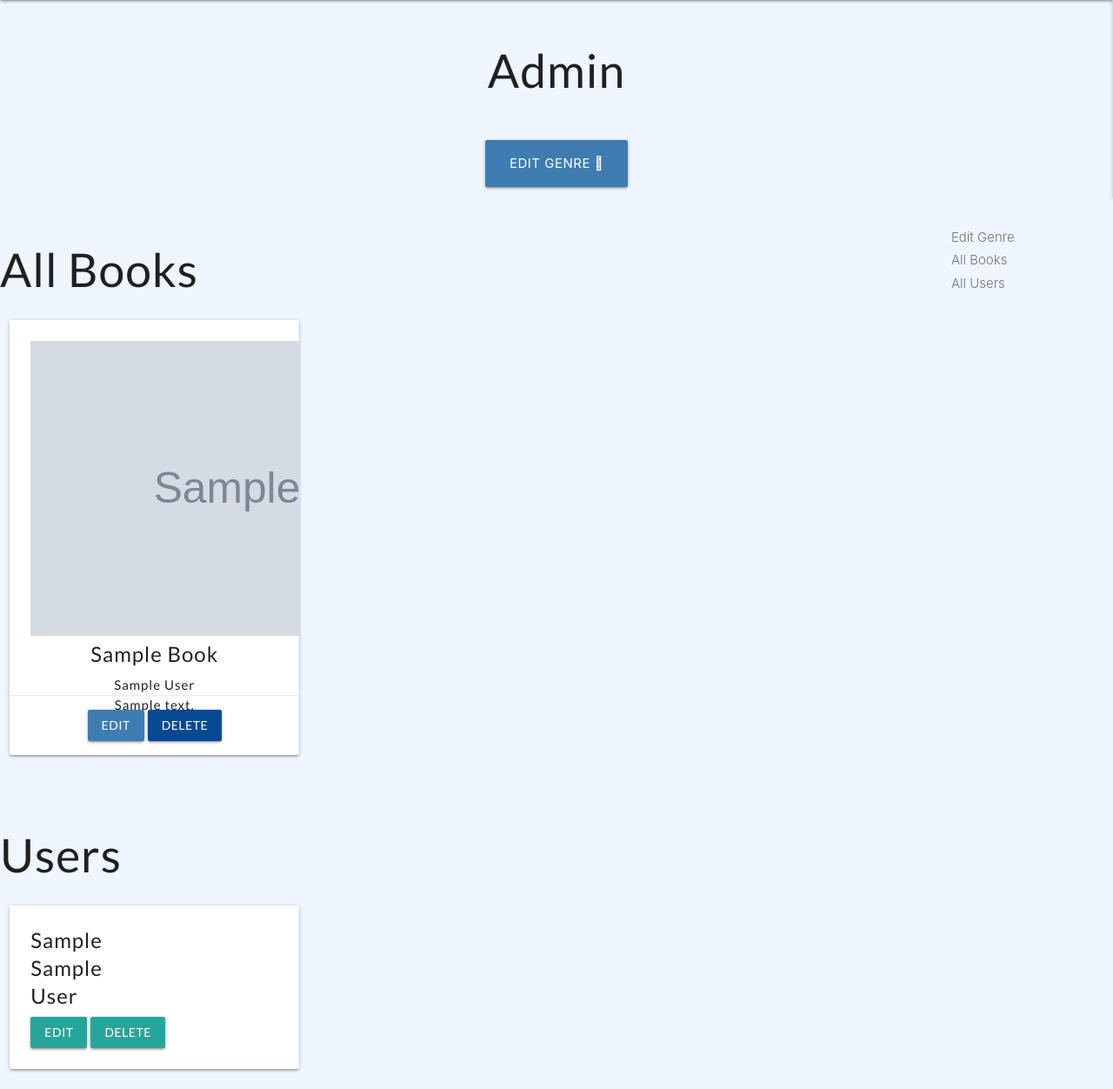
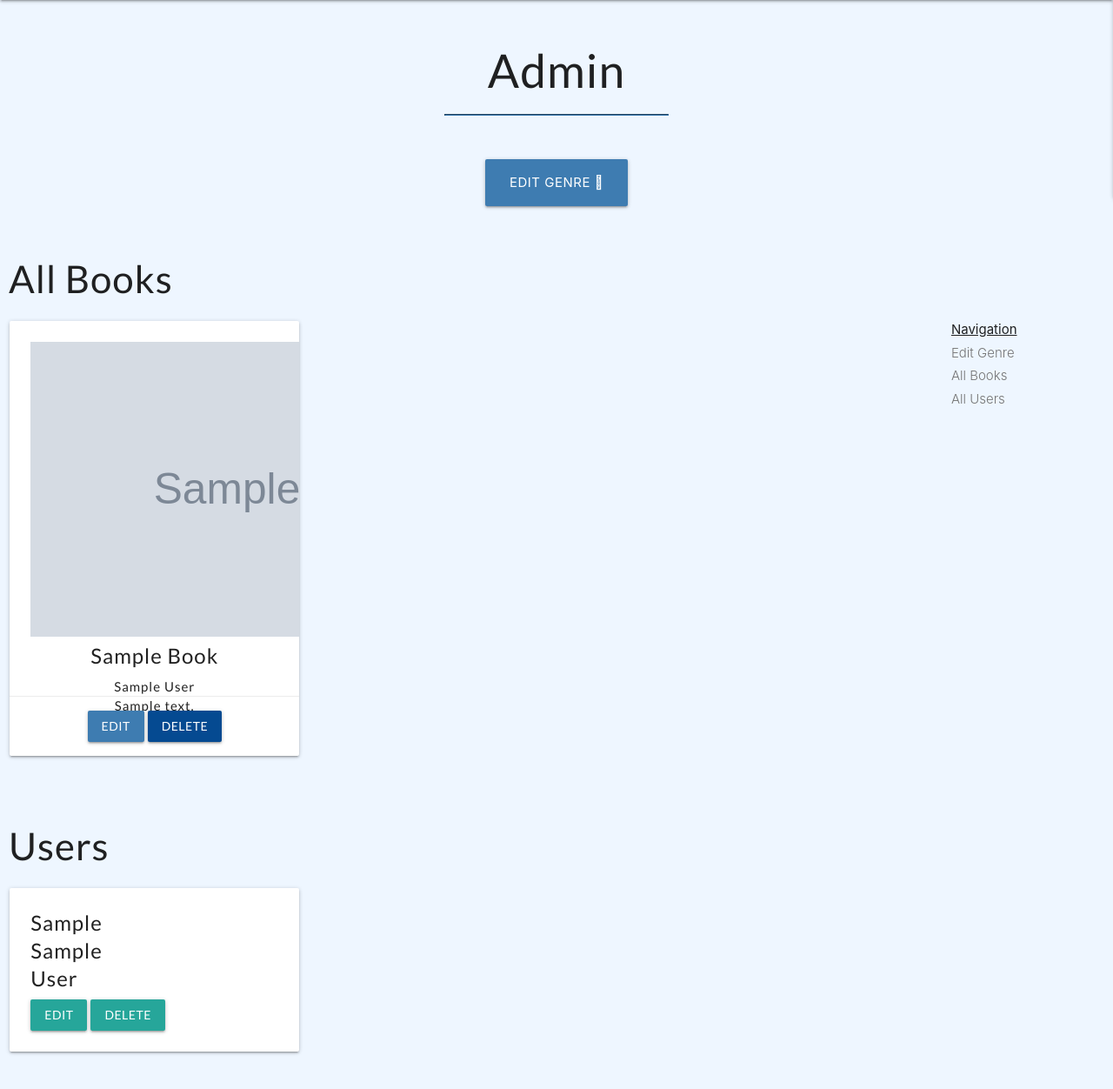
Before and after one commit to stefbez/the-book-club, a Flask app: page /admin/1 in a window 1280 px wide. Shown: the part 64-1316 px from the top of the page at 87% size. Run offline with Flask 2, Linux system fonts and the light colour scheme; the visitor is signed in with stand-in values (Sample User, id 1); grey boxes marked "Sample" are stand-in pictures; a database or web service that is not in the repository returns one stand-in record (values such as "Sample title"); some libraries are stand-ins or nearby versions.

Commit message:
Add further styling to admin page

```diff
--- a/static/css/style.css
+++ b/static/css/style.css
@@ -19,6 +19,7 @@
 .sidenav,
 .card,
 h2,
+h3,
 #footer-text{
     font-family: 'Lato', sans-serif;
     font-weight: 500;
@@ -174,6 +175,21 @@ i.arrow-up{
     left: 85vw;
 }
 
+/* Admin */
+
+h3{
+    padding-left: 10px;
+}
+
+li.scroll-header{
+    padding-left: 16px;
+    text-decoration: underline;
+}
+
+ul.admin-scrollspy{
+    top: 50vh;
+}
+
 /* For footer - From https://www.freecodecamp.org/news/how-to-keep-your-footer-where-it-belongs-59c6aa05c59c/*/
 
 #page-container {
--- a/templates/admin.html
+++ b/templates/admin.html
@@ -4,6 +4,7 @@
 
 <div id="top" class="section scrollspy">
 <h2 class="center-align">Admin</h2>
+<hr class="hr-title">
 </div>
 <div class="row">
     <div class="center-align">
@@ -22,7 +23,7 @@
 
             <div class="row">
                 <div id="allBooks" class="section scrollspy">
-                    <h2 class="active">All Books</h2>
+                    <h3 class="active">All Books</h3>
 
                     {% for book in books %}
 
@@ -68,7 +69,7 @@
             </div>
             <div class="row">
                 <div id="allUsers" class="section scrollspy">
-                    <h2>Users</h2>
+                    <h3>Users</h3>
 
                     {% for user in users %}
 
@@ -112,7 +113,8 @@
         </div>
 
         <div class="col hide-on-small-only m2">
-            <ul class="section table-of-contents pinned">
+            <ul class="section table-of-contents pinned admin-scrollspy">
+                <li class="scroll-header">Navigation</li>
                 <li><a href="#editGenre">Edit Genre</a></li>
                 <li><a href="#allBooks">All Books</a></li>
                 <li><a href="#allUsers">All Users</a></li>
```
